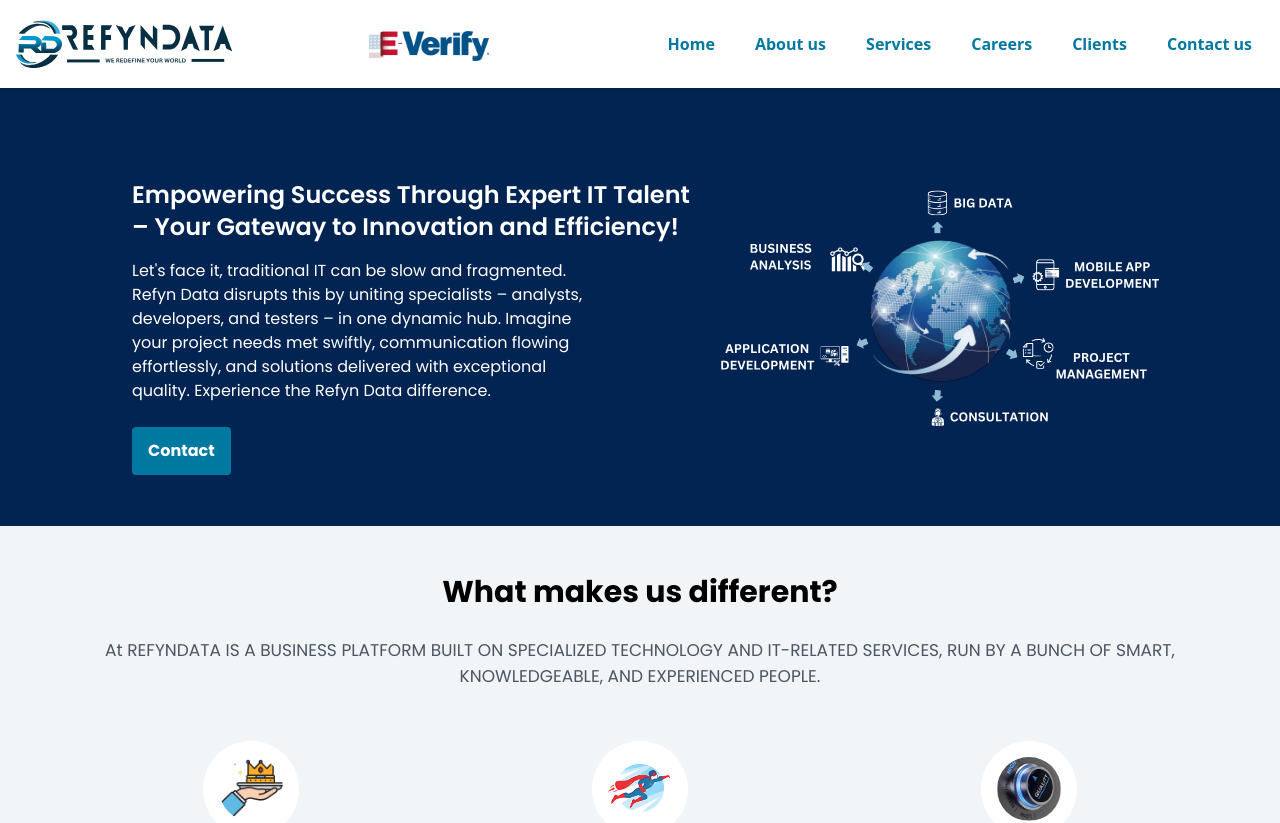
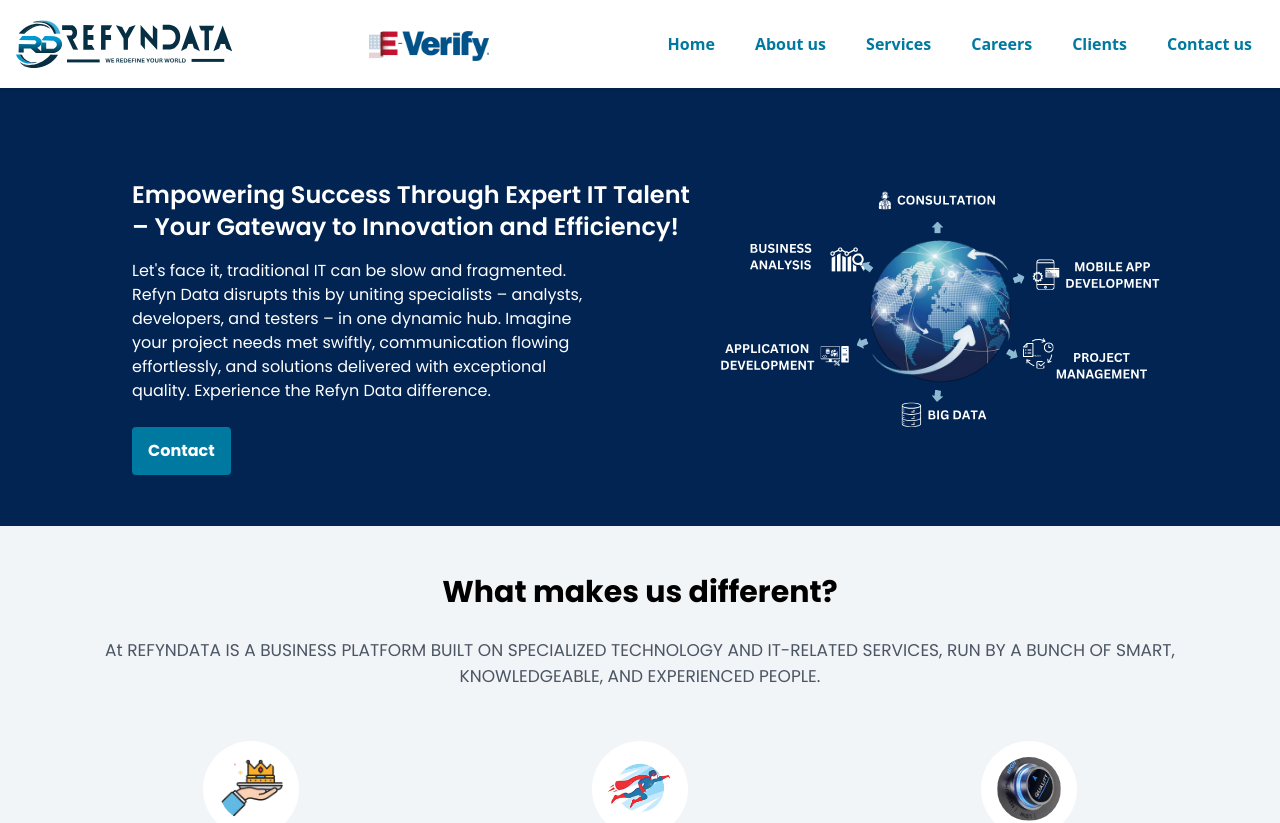
Before and after one commit to Ravitejachatti/refyndata_react, a React (Create React App) app: page / in a window 1280 px wide. Shown: the top 823 px of the page. Built offline with nearby package versions, Linux system fonts and the light colour scheme.

Commit message:
hero section image updated" ;

```diff
--- a/src/components/Home/hero_section.js
+++ b/src/components/Home/hero_section.js
@@ -13,7 +13,7 @@ const HeroSection = () => {
           </h1>
           <div className="md:hidden mx=10">
             <img
-              src="/home_image/Hero_section/Project_r.svg"
+              src="/home_image/Hero_section/hero_section.svg"
               alt="UsRefyndataHero"
               className="rounded-[10px] md:w-[100%] lg:w-[90%] h-auto mx-auto ml-[-30] py-5"
             />
@@ -35,7 +35,7 @@ const HeroSection = () => {
         {/* Column 2 */}
         <div className="md:w-2/5 hidden md:block">
           <img
-            src="/home_image/Hero_section/Project_r.svg"
+            src="/home_image/Hero_section/hero_section.svg"
             alt="refyndata"
             // Adjust the image size here for larger screens
             className=" ml-[50px] rounded-[10px] w-[200px] h-[100px] md:w-[400px] md:h-[410px] lg:w-[600px] lg:h-[300px] xl:w-[700px] xl:h-[350px] mx-auto "
```
Also changed, not shown: public/home_image/Hero_section/hero_section.svg (added).
